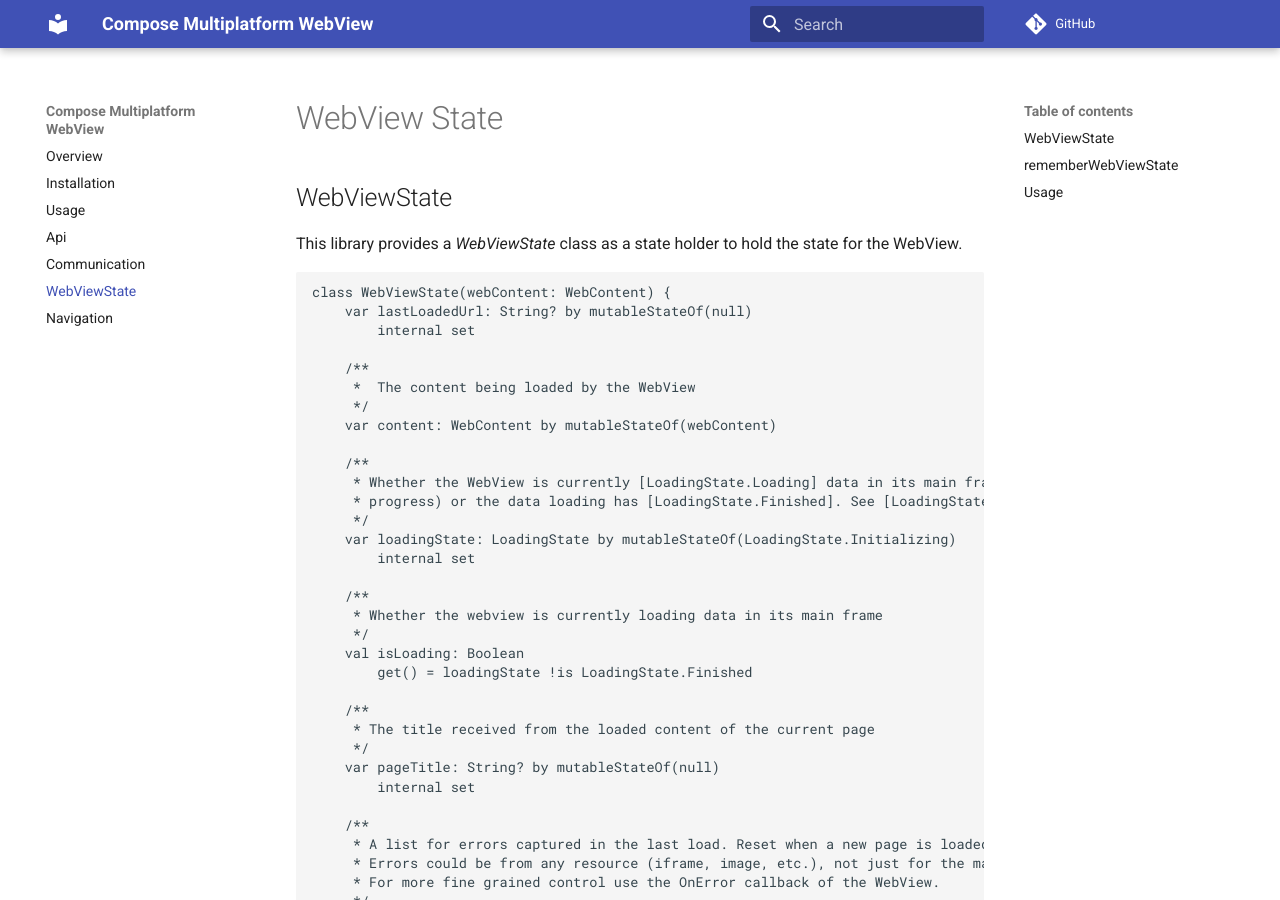
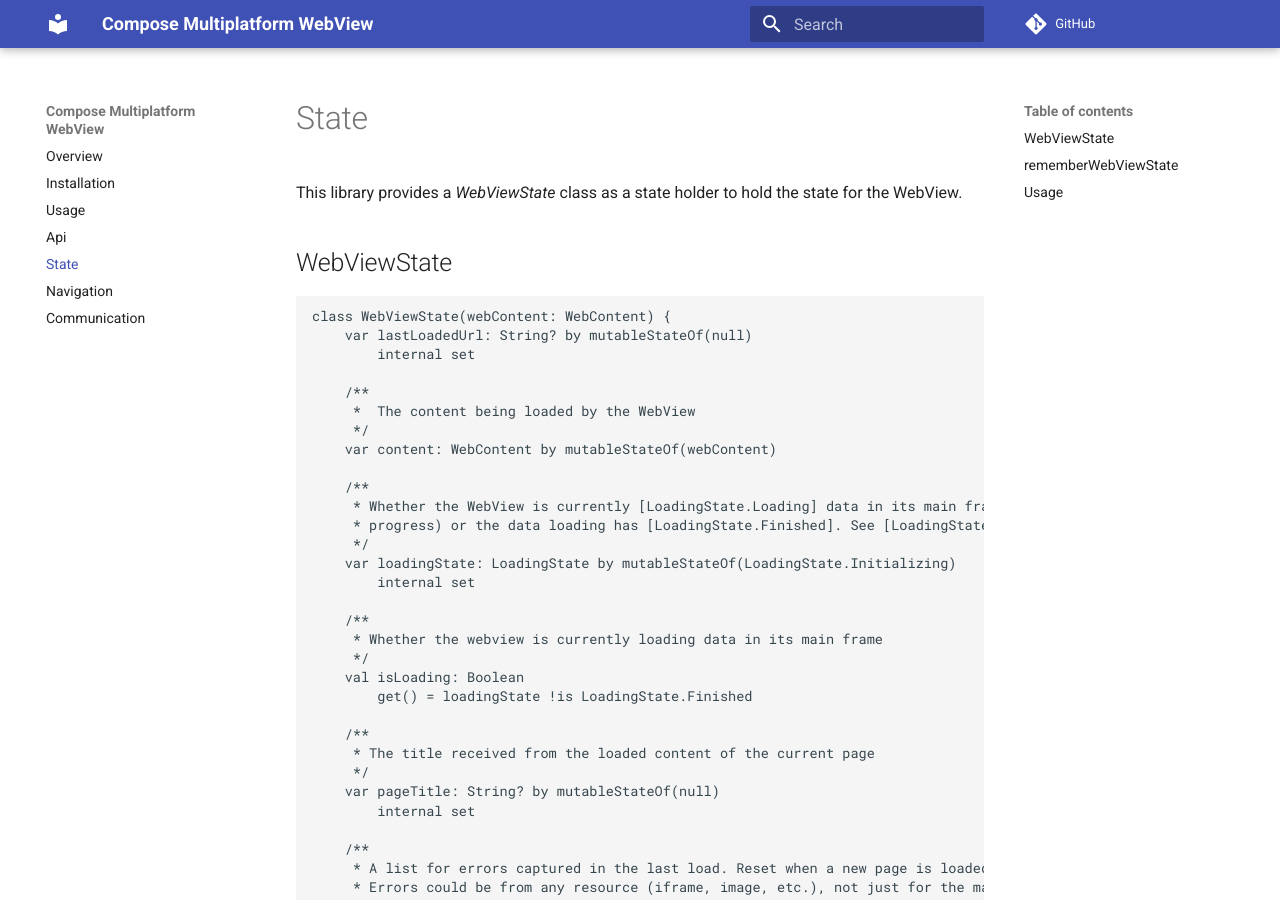
Before and after one commit to KevinnZou/compose-webview-multiplatform, an MkDocs documentation site: the page built from docs/state.md, in a window 1280 px wide and 900 px high. Built offline with MkDocs 1.6.1 and Material for MkDocs 9.7.7, drawn with Linux system fonts in a browser that asks for light colours; comment, search, counter and statistics services are not loaded.

Commit message:
feat:MkDocs State

````diff
--- a/docs/webviewstate.md
+++ b/docs/state.md
@@ -1,7 +1,7 @@
-# WebView State
+# State
+This library provides a *WebViewState* class as a state holder to hold the state for the WebView.
 
 ## WebViewState
-This library provides a *WebViewState* class as a state holder to hold the state for the WebView.
 ```kotlin
 class WebViewState(webContent: WebContent) {
     var lastLoadedUrl: String? by mutableStateOf(null)
--- a/mkdocs.yml
+++ b/mkdocs.yml
@@ -14,6 +14,6 @@
   - 'Installation': installation.md
   - 'Usage': usage.md
   - 'Api': api.md
+  - 'State': state.md
+  - 'Navigation': navigation.md
   - 'Communication': communication.md
-  - 'WebViewState': webviewstate.md
-  - 'Navigation': navigation.md
````
